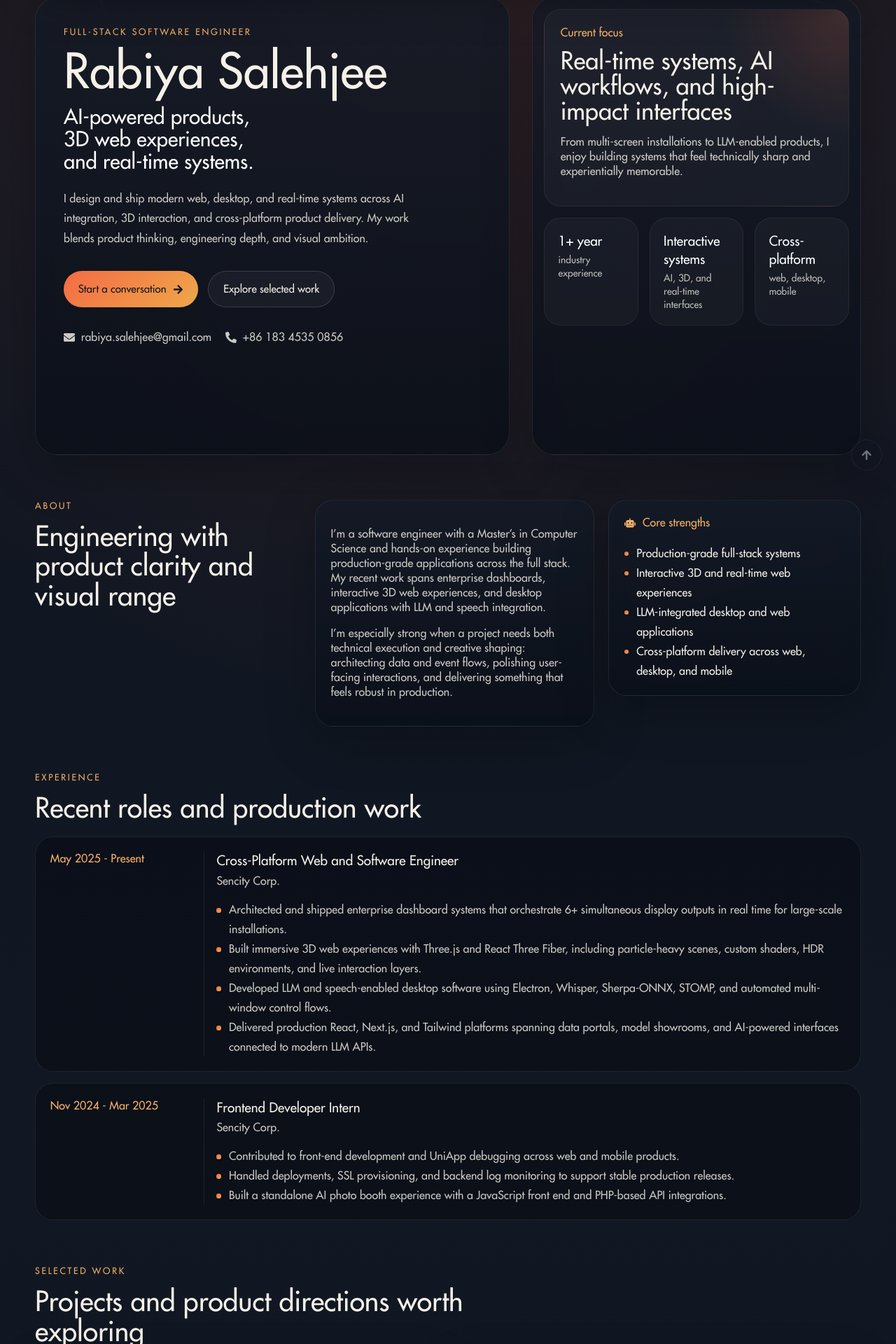
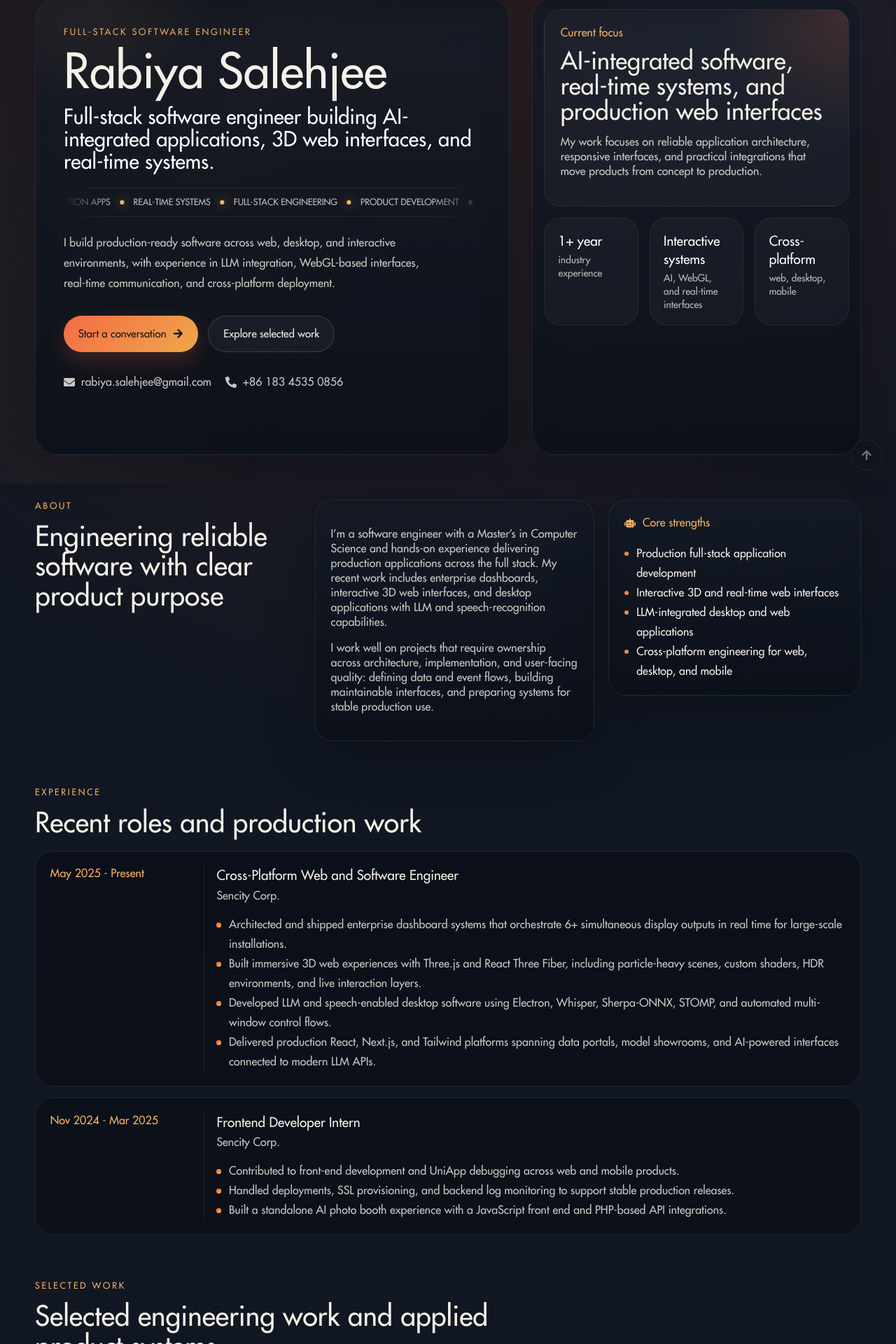
Before and after one commit to rabiyasalehjee/Web-Portfolio, a React (Create React App) app: page / in a window 1280 px wide. Shown: the part 108-2028 px from the top of the page at 70% size. Built offline with nearby package versions, Linux system fonts and the light colour scheme.

Commit message:
added animation and site text update

```diff
--- a/public/index.html
+++ b/public/index.html
@@ -8,7 +8,7 @@
     <meta name="robots" content="index, follow, max-image-preview:large, max-snippet:-1, max-video-preview:-1" />
     <meta
       name="description"
-      content="Rabiya Salehjee is a full-stack software engineer building AI-powered products, interactive 3D web experiences, Electron desktop apps, and real-time systems."
+      content="Rabiya Salehjee is a full-stack software engineer building AI-integrated applications, interactive 3D web interfaces, Electron desktop apps, and real-time systems."
     />
     <meta
       name="keywords"
@@ -31,7 +31,7 @@
     <meta name="twitter:title" content="Rabiya Salehjee | Full-Stack Software Engineer" />
     <meta
       name="twitter:description"
-      content="Full-stack software engineer building AI-powered products, 3D web experiences, and real-time systems."
+      content="Full-stack software engineer building AI-integrated applications, 3D web interfaces, and real-time systems."
     />
     <meta name="twitter:image" content="%PUBLIC_URL%/logo512.png" />
     <link rel="apple-touch-icon" href="%PUBLIC_URL%/logo192.png" />
@@ -95,8 +95,8 @@
       <main>
         <h1>Rabiya Salehjee</h1>
         <p>
-          Full-stack software engineer focused on AI-powered products, interactive 3D web
-          experiences, Electron desktop applications, and real-time systems.
+          Full-stack software engineer focused on AI-integrated applications, interactive 3D web
+          interfaces, Electron desktop applications, and real-time systems.
         </p>
         <h2>Experience</h2>
         <p>
--- a/src/App.css
+++ b/src/App.css
@@ -5,6 +5,19 @@
     radial-gradient(circle at top, rgba(244, 107, 69, 0.16), transparent 25%),
     linear-gradient(180deg, #0d1420 0%, #121823 38%, #0a1019 100%);
   color: #f5f1e8;
+}
+
+.portfolio-shell::before {
+  content: "";
+  position: fixed;
+  inset: 0;
+  z-index: 0;
+  pointer-events: none;
+  background:
+    linear-gradient(115deg, transparent 0%, rgba(247, 178, 103, 0.06) 28%, transparent 46%),
+    radial-gradient(circle at 82% 18%, rgba(70, 170, 255, 0.12), transparent 24%);
+  opacity: 0.8;
+  animation: ambientSweep 14s ease-in-out infinite alternate;
 }
 
 .portfolio-particles {
@@ -74,10 +87,11 @@ main {
 
 .site-nav a,
 .resume-link {
+  position: relative;
   color: rgba(245, 241, 232, 0.88);
   font-size: 0.88rem;
   font-weight: 500;
-  transition: color 180ms ease, font-weight 180ms ease;
+  transition: color 180ms ease, font-weight 180ms ease, transform 180ms ease;
 }
 
 .site-nav a:hover,
@@ -97,9 +111,30 @@ main {
   gap: 0.55rem;
 }
 
+.site-nav a::after {
+  content: "";
+  position: absolute;
+  left: 0;
+  right: 0;
+  bottom: -0.45rem;
+  height: 2px;
+  border-radius: 999px;
+  background: linear-gradient(90deg, #f46b45, #f7b267);
+  opacity: 0;
+  transform: scaleX(0.4);
+  transition: opacity 180ms ease, transform 180ms ease;
+}
+
 .site-nav a.is-active {
   color: #f7b267;
   font-weight: 700;
+}
+
+.site-nav a.is-active::after,
+.site-nav a:hover::after,
+.site-nav a:focus-visible::after {
+  opacity: 1;
+  transform: scaleX(1);
 }
 
 .hamburger-button {
@@ -237,11 +272,28 @@ section[id] {
 }
 
 .hero-copy {
+  position: relative;
+  overflow: hidden;
   padding: 2.5rem;
   border-radius: 2rem;
+  animation: heroLift 760ms ease both;
+}
+
+.hero-copy::before {
+  content: "";
+  position: absolute;
+  inset: -40% auto auto -25%;
+  width: 70%;
+  aspect-ratio: 1;
+  border-radius: 50%;
+  background: radial-gradient(circle, rgba(247, 178, 103, 0.16), transparent 62%);
+  filter: blur(10px);
+  pointer-events: none;
+  animation: softPulse 6s ease-in-out infinite;
 }
 
 .eyebrow {
+  position: relative;
   margin: 0 0 0.9rem;
   color: #f7b267;
   font-size: 0.78rem;
@@ -252,6 +304,7 @@ section[id] {
 
 .hero-copy h1,
 .section-heading h2 {
+  position: relative;
   margin: 0;
   font-family: "Futura Local", Futura, "Trebuchet MS", Arial, sans-serif;
   line-height: 0.98;
@@ -263,7 +316,8 @@ section[id] {
 }
 
 .hero-titleline {
-  max-width: 18ch;
+  position: relative;
+  max-width: 720px;
   margin: 0.95rem 0 0;
   color: #ffffff;
   font-family: "Futura Local", Futura, "Trebuchet MS", Arial, sans-serif;
@@ -272,7 +326,46 @@ section[id] {
   line-height: 1.1;
 }
 
+.capability-strip {
+  position: relative;
+  max-width: 100%;
+  margin-top: 1.35rem;
+  overflow: hidden;
+  border-top: 1px solid rgba(255, 255, 255, 0.08);
+  border-bottom: 1px solid rgba(255, 255, 255, 0.08);
+  mask-image: linear-gradient(90deg, transparent, #000 12%, #000 88%, transparent);
+}
+
+.capability-track {
+  display: flex;
+  width: max-content;
+  gap: 0.85rem;
+  padding: 0.72rem 0;
+  animation: tickerMove 24s linear infinite;
+}
+
+.capability-track span {
+  display: inline-flex;
+  align-items: center;
+  white-space: nowrap;
+  color: rgba(245, 241, 232, 0.8);
+  font-size: 0.78rem;
+  font-weight: 700;
+  text-transform: uppercase;
+}
+
+.capability-track span::after {
+  content: "";
+  width: 0.36rem;
+  height: 0.36rem;
+  margin-left: 0.85rem;
+  border-radius: 50%;
+  background: #f7b267;
+  box-shadow: 0 0 16px rgba(247, 178, 103, 0.8);
+}
+
 .hero-text {
+  position: relative;
   max-width: 56ch;
   margin: 1.4rem 0 0;
   color: rgba(245, 241, 232, 0.82);
@@ -297,7 +390,7 @@ section[id] {
   font-size: 0.94rem;
   font-weight: 600;
   text-decoration: none;
-  transition: transform 180ms ease, border-color 180ms ease, background 180ms ease;
+  transition: transform 180ms ease, border-color 180ms ease, background 180ms ease, box-shadow 180ms ease;
 }
 
 .primary-button {
@@ -305,6 +398,7 @@ section[id] {
   background: linear-gradient(135deg, #f46b45, #eea849);
   color: #121823;
   cursor: pointer;
+  box-shadow: 0 12px 30px rgba(244, 107, 69, 0.2);
 }
 
 .primary-button:disabled {
@@ -322,7 +416,12 @@ section[id] {
 .primary-button:focus-visible,
 .secondary-button:hover,
 .secondary-button:focus-visible {
-  transform: translateY(-2px);
+  transform: translateY(-3px);
+}
+
+.primary-button:hover,
+.primary-button:focus-visible {
+  box-shadow: 0 18px 46px rgba(244, 107, 69, 0.34);
 }
 
 .contact-inline {
@@ -351,6 +450,7 @@ section[id] {
   gap: 1rem;
   padding: 1rem;
   border-radius: 2rem;
+  animation: heroLift 760ms ease 140ms both;
 }
 
 .hero-panel-card {
@@ -421,6 +521,21 @@ section[id] {
   padding: 2rem 0;
 }
 
+.reveal-item {
+  opacity: 0;
+  transform: translateY(22px);
+  transition:
+    opacity 620ms ease var(--reveal-delay),
+    transform 620ms ease var(--reveal-delay),
+    border-color 200ms ease,
+    box-shadow 200ms ease;
+}
+
+.reveal-item.is-visible {
+  opacity: 1;
+  transform: translateY(0);
+}
+
 .two-column-section,
 .info-grid-section,
 .contact-layout {
@@ -455,6 +570,14 @@ section[id] {
 .contact-form {
   border-radius: 1.6rem;
   padding: 1.35rem;
+  transition: transform 200ms ease, border-color 200ms ease, box-shadow 200ms ease;
+}
+
+.skill-card:hover,
+.stack-card:hover,
+.content-card:hover {
+  border-color: rgba(247, 178, 103, 0.22);
+  transform: translateY(-3px);
 }
 
 .prose-card p + p {
@@ -564,7 +687,33 @@ section[id] {
 }
 
 .project-card {
+  position: relative;
+  overflow: hidden;
   min-height: 100%;
+  transition: transform 220ms ease, border-color 220ms ease, box-shadow 220ms ease;
+}
+
+.project-card::before {
+  content: "";
+  position: absolute;
+  inset: 0;
+  border-radius: inherit;
+  background: linear-gradient(135deg, rgba(247, 178, 103, 0.18), transparent 36%);
+  opacity: 0;
+  transition: opacity 220ms ease;
+  pointer-events: none;
+}
+
+.project-card:hover,
+.project-card:focus-within {
+  border-color: rgba(247, 178, 103, 0.34);
+  box-shadow: 0 24px 70px rgba(0, 0, 0, 0.34), 0 0 0 1px rgba(247, 178, 103, 0.08);
+  transform: translateY(-6px);
+}
+
+.project-card:hover::before,
+.project-card:focus-within::before {
+  opacity: 1;
 }
 
 .project-card p {
@@ -585,6 +734,12 @@ section[id] {
   border: 1px solid rgba(255, 255, 255, 0.08);
   color: #f5f1e8;
   font-size: 0.82rem;
+  transition: background 180ms ease, transform 180ms ease;
+}
+
+.project-card:hover .tag-list li {
+  background: rgba(247, 178, 103, 0.12);
+  transform: translateY(-1px);
 }
 
 .stack-list {
@@ -651,13 +806,15 @@ section[id] {
   box-shadow: 0 14px 36px rgba(0, 0, 0, 0.24);
   backdrop-filter: blur(18px) saturate(150%);
   -webkit-backdrop-filter: blur(18px) saturate(150%);
-  transition: color 180ms ease, opacity 180ms ease, transform 180ms ease;
+  animation: floatButton 3.2s ease-in-out infinite;
+  transition: color 180ms ease, opacity 180ms ease, transform 180ms ease, box-shadow 180ms ease;
 }
 
 .scroll-controls button:hover,
 .scroll-controls button:focus-visible {
   color: #f7b267;
-  transform: translateY(-2px);
+  box-shadow: 0 18px 48px rgba(247, 178, 103, 0.22);
+  transform: translateY(-3px);
 }
 
 .scroll-controls button:disabled {
@@ -695,6 +852,7 @@ section[id] {
 .contact-form textarea:focus {
   outline: 2px solid rgba(244, 107, 69, 0.45);
   border-color: rgba(244, 107, 69, 0.45);
+  box-shadow: 0 0 0 4px rgba(244, 107, 69, 0.08);
 }
 
 .contact-form input:disabled,
@@ -711,6 +869,78 @@ section[id] {
 .form-status {
   margin: 0.3rem 0 0;
   font-size: 0.88rem;
+}
+
+@keyframes heroLift {
+  from {
+    opacity: 0;
+    transform: translateY(22px);
+  }
+
+  to {
+    opacity: 1;
+    transform: translateY(0);
+  }
+}
+
+@keyframes softPulse {
+  0%,
+  100% {
+    opacity: 0.55;
+    transform: scale(0.96);
+  }
+
+  50% {
+    opacity: 0.9;
+    transform: scale(1.08);
+  }
+}
+
+@keyframes tickerMove {
+  from {
+    transform: translateX(0);
+  }
+
+  to {
+    transform: translateX(-50%);
+  }
+}
+
+@keyframes ambientSweep {
+  from {
+    transform: translate3d(-2%, -1%, 0);
+  }
+
+  to {
+    transform: translate3d(2%, 1%, 0);
+  }
+}
+
+@keyframes floatButton {
+  0%,
+  100% {
+    transform: translateY(0);
+  }
+
+  50% {
+    transform: translateY(-4px);
+  }
+}
+
+@media (prefers-reduced-motion: reduce) {
+  *,
+  *::before,
+  *::after {
+    animation-duration: 0.001ms !important;
+    animation-iteration-count: 1 !important;
+    scroll-behavior: auto !important;
+    transition-duration: 0.001ms !important;
+  }
+
+  .reveal-item {
+    opacity: 1;
+    transform: none;
+  }
 }
 
 @media (max-width: 1080px) {
@@ -740,7 +970,7 @@ section[id] {
   }
 
   .hero-titleline {
-    max-width: 28ch;
+    max-width: 720px;
     font-size: 1.5rem;
   }
 
--- a/src/App.js
+++ b/src/App.js
@@ -13,10 +13,19 @@ import SharedParticles from "./components/SharedParticles";
 import "./App.css";
 
 const highlights = [
-  "Production-grade full-stack systems",
-  "Interactive 3D and real-time web experiences",
+  "Production full-stack application development",
+  "Interactive 3D and real-time web interfaces",
   "LLM-integrated desktop and web applications",
-  "Cross-platform delivery across web, desktop, and mobile",
+  "Cross-platform engineering for web, desktop, and mobile",
+];
+
+const capabilities = [
+  "AI Interfaces",
+  "3D Web",
+  "Electron Apps",
+  "Real-Time Systems",
+  "Full-Stack Engineering",
+  "Product Development",
 ];
 
 const skillGroups = [
@@ -95,25 +104,25 @@ const projects = [
   {
     title: "Real-Time Multi-Screen Event Platform",
     summary:
-      "A synchronized enterprise display system for large experiences, with distributed state, timed playlists, and device orchestration across Linux, Windows, and macOS.",
+      "A synchronized enterprise display platform with distributed state, playlist scheduling, and device orchestration across Linux, Windows, and macOS.",
     tags: ["Electron", "Socket.IO", "STOMP", "TypeScript"],
   },
   {
     title: "Interactive 3D Installation Experiences",
     summary:
-      "Web-first 3D environments combining custom particle systems, gesture recognition, and graphics pipelines designed for live installations and brand activations.",
+      "Browser-based 3D experiences combining custom particle systems, gesture recognition, and WebGL rendering for interactive installations.",
     tags: ["Three.js", "React Three Fiber", "WebGL", "MediaPipe"],
   },
   {
     title: "HALO Data Cleaning System",
     summary:
-      "A human-and-LLM-in-the-loop data cleaning workflow focused on pairing automated suggestions with human feedback for higher-quality outcomes.",
+      "A human-and-LLM-in-the-loop data cleaning workflow that combines automated recommendations with user review for higher-quality datasets.",
     tags: ["Python", "LLMs", "Data Systems"],
   },
   {
     title: "Fluencio",
     summary:
-      "A public speaking improvement product spanning app and web surfaces, with speech pacing and filler-word feedback designed to build speaking confidence.",
+      "A public speaking improvement product with app and web interfaces for pacing analysis, filler-word feedback, and structured practice.",
     tags: ["Java", "Mobile", "Speech Analysis"],
   },
 ];
@@ -305,6 +314,32 @@ function App() {
     };
   }, [isMenuOpen]);
 
+  useEffect(() => {
+    const revealItems = document.querySelectorAll(
+      ".content-section, .content-card, .timeline-item, .project-card, .skill-card, .stack-card",
+    );
+
+    const observer = new IntersectionObserver(
+      (entries) => {
+        entries.forEach((entry) => {
+          if (entry.isIntersecting) {
+            entry.target.classList.add("is-visible");
+            observer.unobserve(entry.target);
+          }
+        });
+      },
+      { rootMargin: "0px 0px -12% 0px", threshold: 0.12 },
+    );
+
+    revealItems.forEach((item, index) => {
+      item.classList.add("reveal-item");
+      item.style.setProperty("--reveal-delay", `${Math.min(index % 6, 5) * 70}ms`);
+      observer.observe(item);
+    });
+
+    return () => observer.disconnect();
+  }, []);
+
   const scrollToTop = () => {
     clearHash();
     setActiveSection("");
@@ -427,13 +462,20 @@ function App() {
             <p className="eyebrow">Full-Stack Software Engineer</p>
             <h1>Rabiya Salehjee</h1>
             <p className="hero-titleline">
-              AI-powered products, 3D web experiences, and real-time systems.
+              Full-stack software engineer building AI-integrated applications, 3D web interfaces, and real-time systems.
             </p>
+            <div className="capability-strip" aria-label="Core capabilities">
+              <div className="capability-track">
+                {[...capabilities, ...capabilities].map((item, index) => (
+                  <span key={`${item}-${index}`}>{item}</span>
+                ))}
+              </div>
+            </div>
             <p className="hero-text">
-              I design and ship modern web, desktop, and real-time systems
-              across AI integration, 3D interaction, and cross-platform product
-              delivery. My work blends product thinking, engineering depth, and
-              visual ambition.
+              I build production-ready software across web, desktop, and
+              interactive environments, with experience in LLM integration,
+              WebGL-based interfaces, real-time communication, and
+              cross-platform deployment.
             </p>
 
             <div className="hero-actions">
@@ -464,12 +506,12 @@ function App() {
             <div className="hero-panel-card">
               <span className="panel-label">Current focus</span>
               <h2>
-                Real-time systems, AI workflows, and high-impact interfaces
+                AI-integrated software, real-time systems, and production web interfaces
               </h2>
               <p>
-                From multi-screen installations to LLM-enabled products, I enjoy
-                building systems that feel technically sharp and experientially
-                memorable.
+                My work focuses on reliable application architecture,
+                responsive interfaces, and practical integrations that move
+                products from concept to production.
               </p>
             </div>
 
@@ -480,7 +522,7 @@ function App() {
               </article>
               <article>
                 <strong>Interactive systems</strong>
-                <span>AI, 3D, and real-time interfaces</span>
+                <span>AI, WebGL, and real-time interfaces</span>
               </article>
               <article>
                 <strong>Cross-platform</strong>
@@ -493,21 +535,21 @@ function App() {
         <section id="about" className="content-section two-column-section">
           <div className="section-heading">
             <p className="eyebrow">About</p>
-            <h2>Engineering with product clarity and visual range</h2>
+            <h2>Engineering reliable software with clear product purpose</h2>
           </div>
           <div className="content-card prose-card">
             <p>
               I’m a software engineer with a Master’s in Computer Science and
-              hands-on experience building production-grade applications across
-              the full stack. My recent work spans enterprise dashboards,
-              interactive 3D web experiences, and desktop applications with LLM
-              and speech integration.
+              hands-on experience delivering production applications across the
+              full stack. My recent work includes enterprise dashboards,
+              interactive 3D web interfaces, and desktop applications with LLM
+              and speech-recognition capabilities.
             </p>
             <p>
-              I’m especially strong when a project needs both technical
-              execution and creative shaping: architecting data and event flows,
-              polishing user-facing interactions, and delivering something that
-              feels robust in production.
+              I work well on projects that require ownership across architecture,
+              implementation, and user-facing quality: defining data and event
+              flows, building maintainable interfaces, and preparing systems for
+              stable production use.
             </p>
           </div>
           <div className="content-card highlights-card">
@@ -554,7 +596,7 @@ function App() {
         <section id="projects" className="content-section">
           <div className="section-heading">
             <p className="eyebrow">Selected Work</p>
-            <h2>Projects and product directions worth exploring</h2>
+            <h2>Selected engineering work and applied product systems</h2>
           </div>
           <div className="project-grid">
             {projects.map((project) => (
@@ -577,7 +619,7 @@ function App() {
         <section id="skills" className="content-section">
           <div className="section-heading">
             <p className="eyebrow">Skills</p>
-            <h2>Technical capabilities across product layers</h2>
+            <h2>Technical capabilities across application layers</h2>
           </div>
           <div className="skills-grid">
             {skillGroups.map((group) => (
@@ -642,14 +684,15 @@ function App() {
         <section id="contact" className="content-section contact-section">
           <div className="section-heading">
             <p className="eyebrow">Contact</p>
-            <h2>Let’s build something thoughtful and ambitious</h2>
+            <h2>Available for software engineering opportunities</h2>
           </div>
 
           <div className="contact-layout">
             <div className="content-card contact-copy">
               <p>
-                I’m open to software engineering roles, cross-platform product
-                work, interactive installations, and AI-forward collaborations.
+                I’m open to software engineering roles and projects involving
+                full-stack development, AI integration, interactive interfaces,
+                and cross-platform application delivery.
               </p>
               <div className="contact-links">
                 <a href="mailto:rabiya.salehjee@gmail.com">
--- a/src/components/Banner.js
+++ b/src/components/Banner.js
@@ -40,7 +40,7 @@ const Banner = () => {
           Hi, I am Rabiya Salehjee <br />
         </h1>
         <p className="text-lg text-gray-200 font-light max-w-lg mx-auto">
-          A tech enthusiast with a passion for turning creative ideas into reality. Whether it's building innovative projects or solving unique challenges, I'm always eager to push boundaries and explore new possibilities.
+          Full-stack software engineer focused on production applications, AI integration, and interactive web interfaces.
         </p>
       </div>
     </div>
```
Also changed, not shown: public/llms.txt, public/manifest.json.
